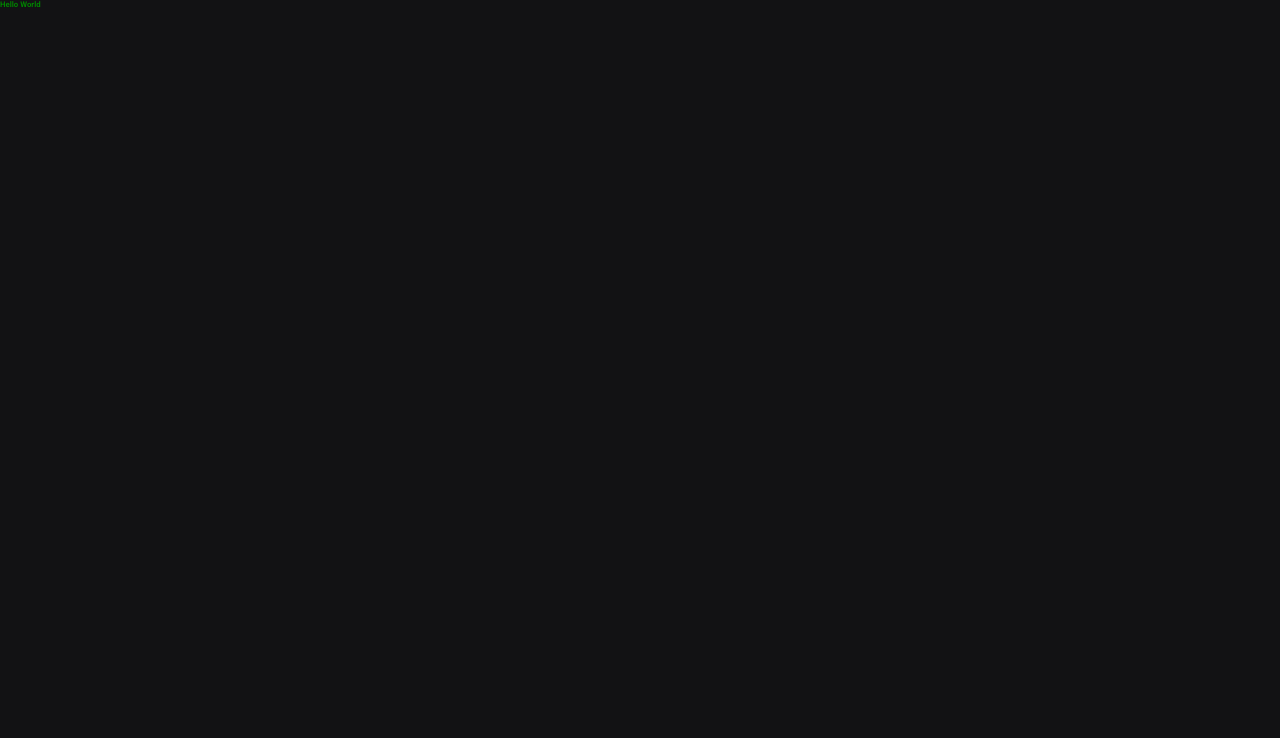
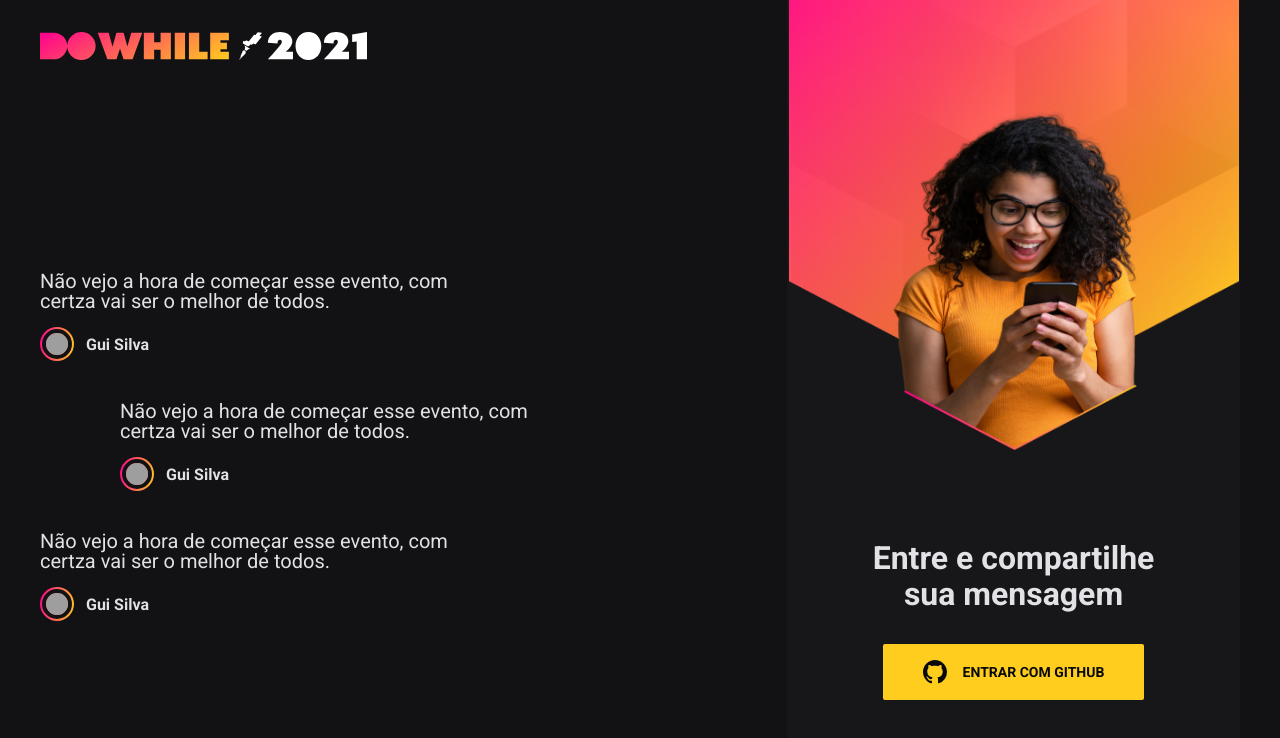
Before and after one commit to Gui-dev/react-heat, a React (Vite) app: page / in a window 1280 px wide. Shown: the top 738 px of the page. Built offline with nearby package versions, Linux system fonts and the light colour scheme; grey boxes are pictures that could not be loaded.

Commit message:
feat: add component LoginBox and MessageList

```diff
--- a/src/App.tsx
+++ b/src/App.tsx
@@ -1,9 +1,15 @@
+import React from 'react'
+
 import styles from './assets/styles/app.module.scss'
+
+import { LoginBox } from './components/LoginBox'
+import { MessageList } from './components/MessageList'
 
 function App () {
   return (
     <main className={styles.contentWrapper}>
-      <h1>Hello World</h1>
+      <MessageList />
+      <LoginBox />
     </main>
   )
 }
--- a/src/assets/styles/app.module.scss
+++ b/src/assets/styles/app.module.scss
@@ -1,7 +1,9 @@
 .contentWrapper {
-  color: red;
-
-  h1 {
-    color: green;
-  }
+  position: relative;
+  display: grid;
+  grid-template-columns: 1fr 453px;
+  column-gap: 12rem;
+  margin: 0 auto;
+  height: 100vh;
+  max-width: 120rem;
 }
```
